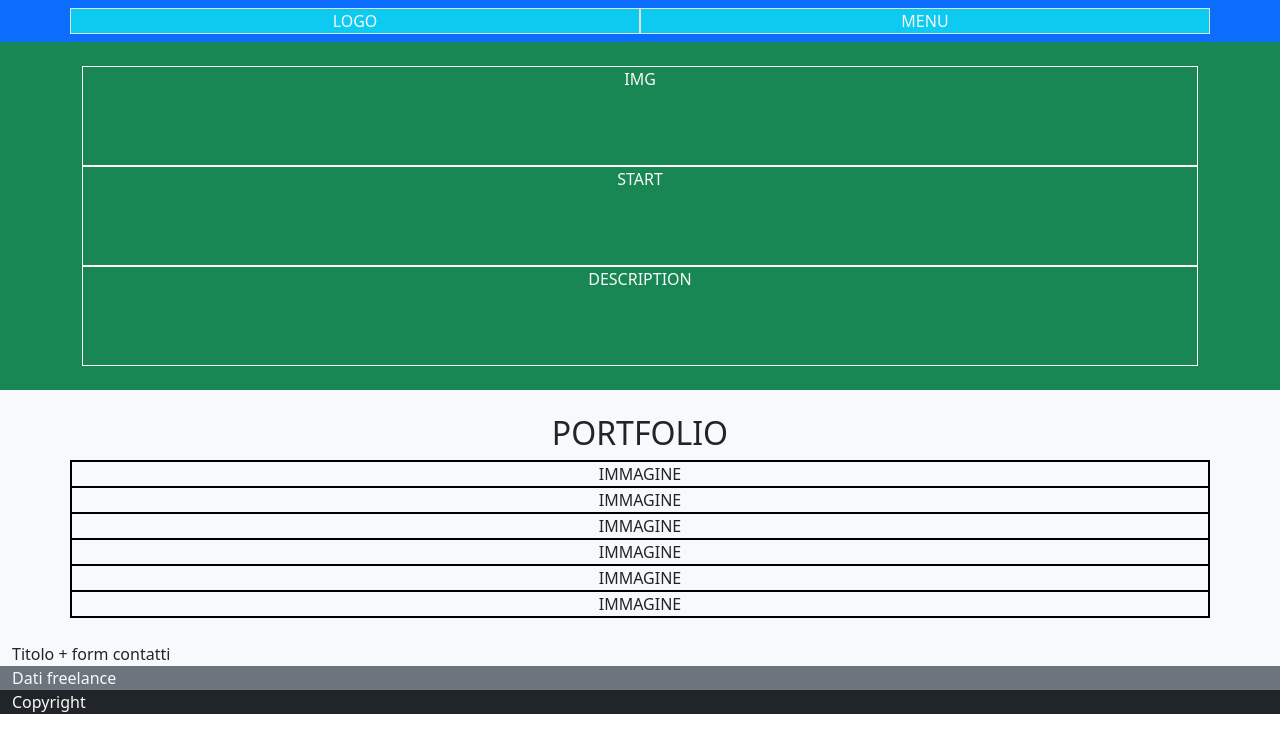
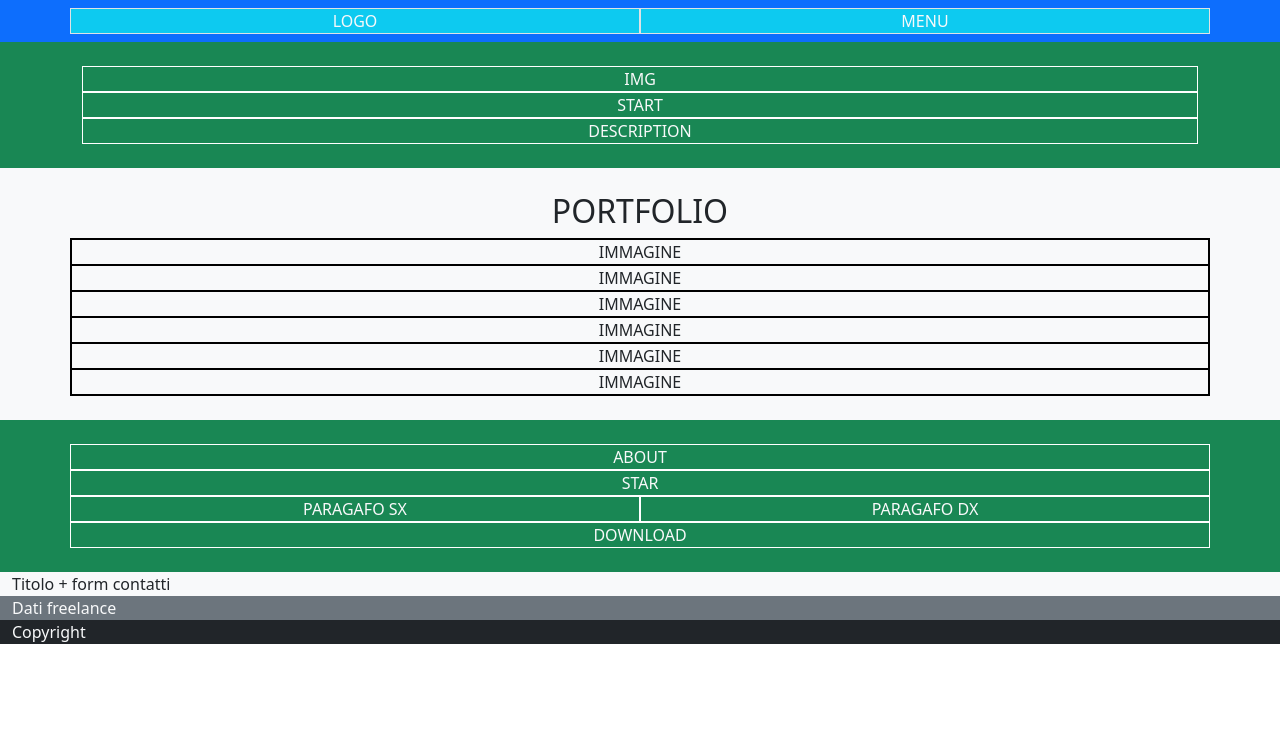
Before and after one commit to Francesca-Barcella/html-css-bootstrap-freelance, a plain HTML site: page index.html in a window 1280 px wide. Drawn offline with nearby package versions, Linux system fonts and the light colour scheme.

Commit message:
BF - section about

```diff
--- a/assets/css/style.css
+++ b/assets/css/style.css
@@ -1,8 +1,11 @@
 .debug .profile .container div {
-    height: 100px;
     border: 1px solid white;
 }
 
 .debug .portfolio .container div {
     border: 1px solid black;
 }
+
+.debug .about [class^="col-"] {
+    border: 1px solid white;
+}
--- a/index.html
+++ b/index.html
@@ -46,8 +46,15 @@
         </section>
 
         <!-- about -->
-        <section class="about container-fluid bg-success text-light">
-
+        <section class="about container-fluid bg-success text-light pt-4 pb-4">
+            <div class="container text-center">
+                <div class="row d-flex">
+                    <div class="col-12">ABOUT</div>
+                    <div class="col-12">STAR</div>
+                    <div class="col-6">PARAGAFO SX</div>
+                    <div class="col-6">PARAGAFO DX</div>
+                    <div class="col-12">DOWNLOAD</div>
+                </div>
             </div>
 
         </section>
```
